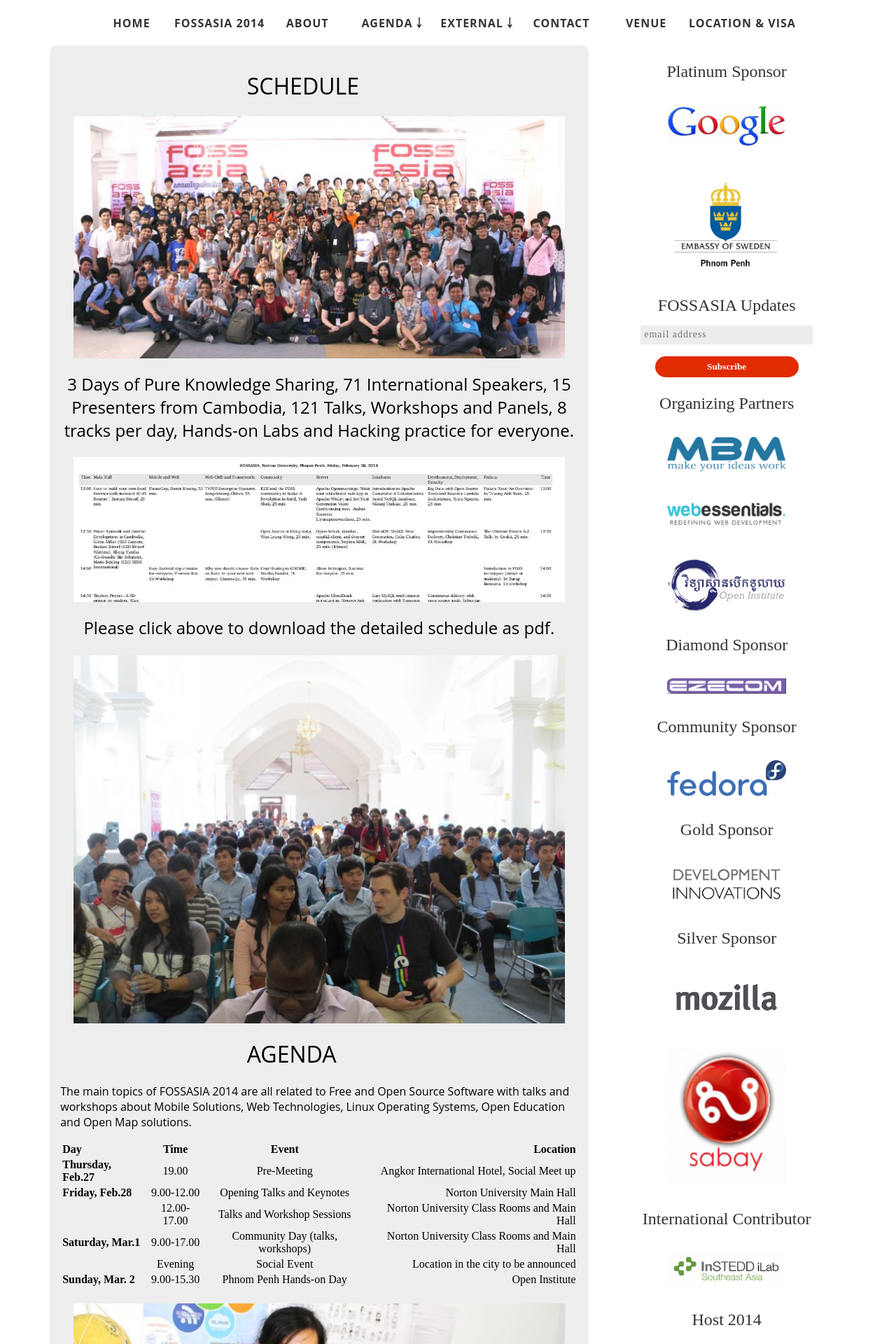
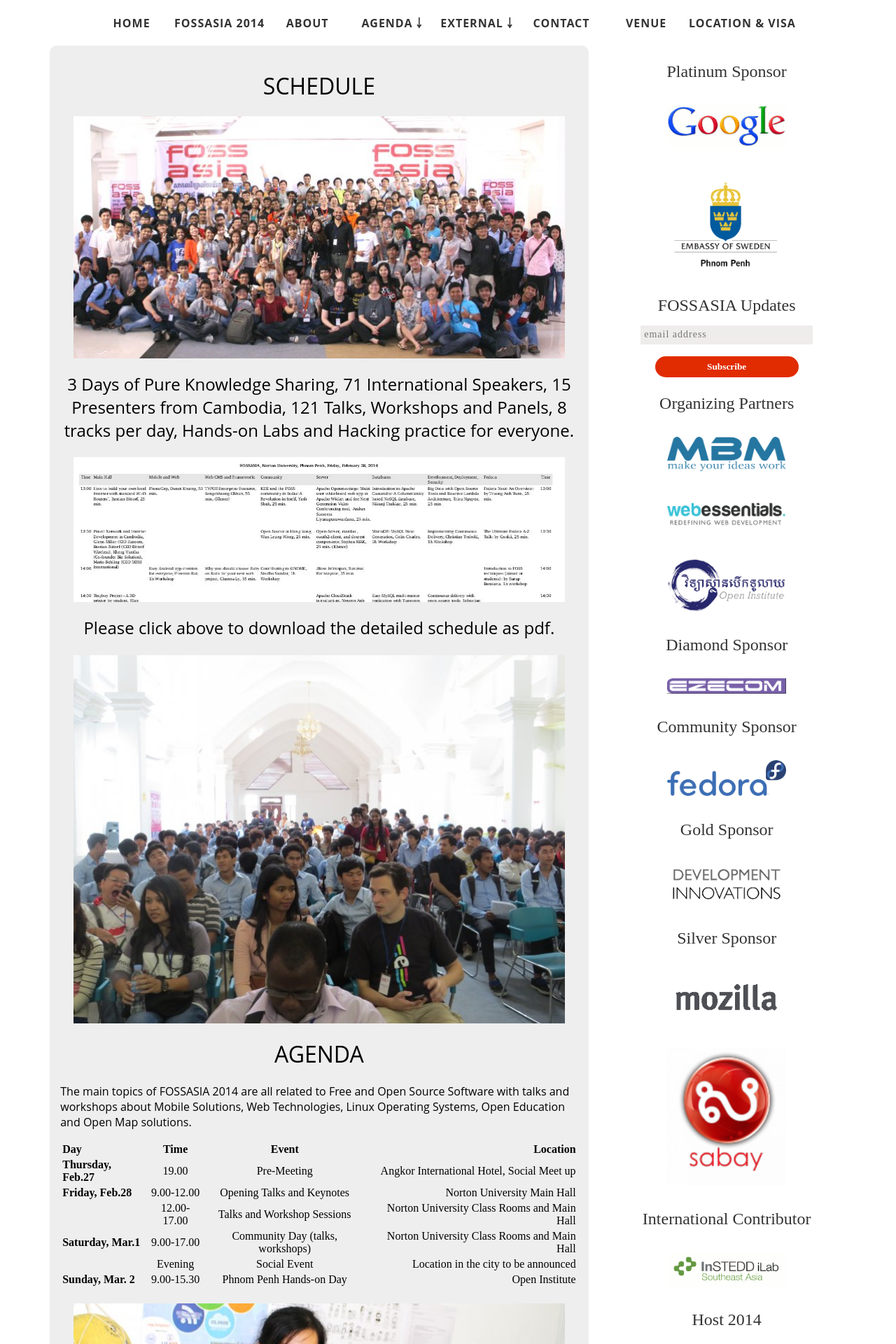
Before and after one commit to fossasia/2014.fossasia.org, a Jekyll site: the page built from index.md, in a window 1280 px wide. Shown: the top 1920 px of the page at 70% size. Built offline with Jekyll 4.4.1, drawn with Linux system fonts in a browser that asks for light colours; nearby versions of some CDN libraries; some web fonts are replaced.

Commit message:
solved issue#2 better by aligning h1 text to the centre and removing padding

```diff
--- a/_includes/header.html
+++ b/_includes/header.html
@@ -22,7 +22,7 @@
 			font-weight: normal;
       			text-transform: uppercase;
       			letter-spacing: 0.36%;
-			padding-left: 36.05%
+			text-align:center;
 		}
 
 		#side-bar h1 {
```
